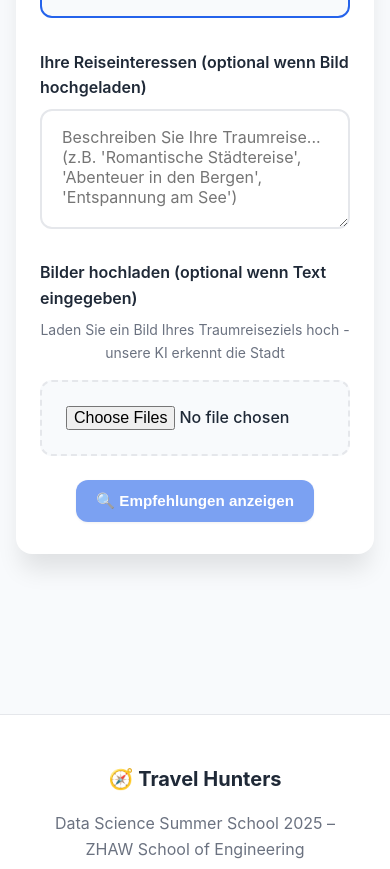
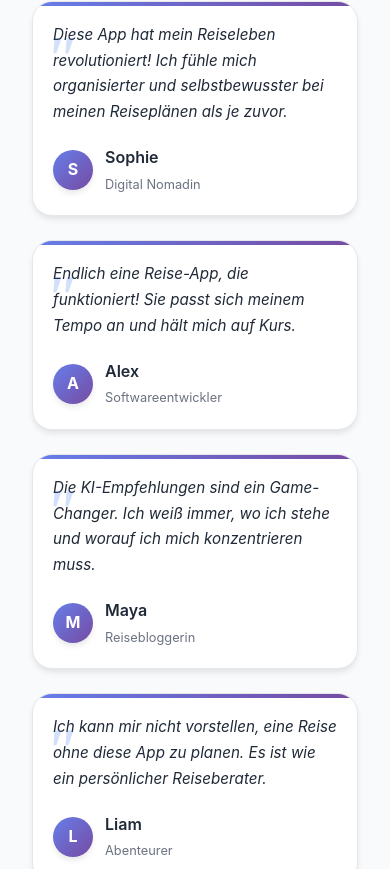
Before and after one commit to daai25/TravelHunters, a React (Create React App) app in the folder travelhunters-frontend/: page / in a window 390 px wide. Shown: the part 3934-4803 px from the top of the page. Built offline with nearby package versions, Linux system fonts and the light colour scheme.

Commit message:
feat: Add testimonials section with responsive design and dark mode support

```diff
--- a/travelhunters-frontend/src/App.css
+++ b/travelhunters-frontend/src/App.css
@@ -1,4 +1,4 @@
-/* Professional TravelHunters CSS with Image Upload Support */
+/* Professional TravelHunters CSS with Image Upload Support & Testimonials */
 :root {
   --primary-color: #2563eb;
   --primary-hover: #1d4ed8;
@@ -392,6 +392,118 @@ textarea {
   line-height: 1.2;
 }
 
+/* Testimonials Section */
+.testimonials-container {
+  max-width: 1200px;
+  margin: 0 auto;
+  padding: 0 2rem;
+}
+
+.testimonials-grid {
+  display: grid;
+  grid-template-columns: repeat(auto-fit, minmax(350px, 1fr));
+  gap: 2rem;
+  margin-top: 3rem;
+}
+
+.testimonial-card {
+  background: var(--bg-light);
+  border-radius: 20px;
+  padding: 2rem;
+  box-shadow: var(--shadow-medium);
+  border: 1px solid var(--border-color);
+  transition: all 0.3s ease;
+  position: relative;
+  overflow: hidden;
+}
+
+.testimonial-card::before {
+  content: "";
+  position: absolute;
+  top: 0;
+  left: 0;
+  right: 0;
+  height: 4px;
+  background: var(--gradient-primary);
+}
+
+.testimonial-card:hover {
+  transform: translateY(-5px);
+  box-shadow: var(--shadow-large);
+}
+
+.testimonial-text {
+  font-size: 1.125rem;
+  line-height: 1.7;
+  color: var(--text-dark);
+  margin-bottom: 1.5rem;
+  font-style: italic;
+  position: relative;
+}
+
+.testimonial-text::before {
+  content: '"';
+  font-size: 4rem;
+  color: var(--primary-color);
+  opacity: 0.2;
+  position: absolute;
+  top: -1rem;
+  left: -0.5rem;
+  font-family: Georgia, serif;
+}
+
+.user-info {
+  display: flex;
+  align-items: center;
+  gap: 1rem;
+}
+
+.user-avatar {
+  width: 50px;
+  height: 50px;
+  border-radius: 50%;
+  background: var(--gradient-primary);
+  display: flex;
+  align-items: center;
+  justify-content: center;
+  font-weight: 700;
+  font-size: 1.25rem;
+  color: white;
+  box-shadow: var(--shadow-medium);
+  flex-shrink: 0;
+}
+
+.user-details h3 {
+  font-size: 1.125rem;
+  font-weight: 600;
+  color: var(--text-dark);
+  margin-bottom: 0.25rem;
+}
+
+.user-details p {
+  color: var(--text-light);
+  font-size: 0.875rem;
+  margin: 0;
+}
+
+/* Dark mode support for testimonials */
+.app.dark .testimonial-card {
+  background: var(--bg-light);
+  border-color: var(--border-color);
+}
+
+.app.dark .testimonial-text {
+  color: var(--text-dark);
+}
+
+.app.dark .user-details h3 {
+  color: var(--text-dark);
+}
+
+.app.dark .user-details p {
+  color: var(--text-light);
+}
+
 /* Cards Grid */
 .cards {
   display: grid;
@@ -575,6 +687,31 @@ footer {
   .preview-image {
     height: 100px;
   }
+
+  /* Testimonials responsive */
+  .testimonials-container {
+    padding: 0 1rem;
+  }
+
+  .testimonials-grid {
+    grid-template-columns: 1fr;
+    gap: 1.5rem;
+    margin-top: 2rem;
+  }
+
+  .testimonial-card {
+    padding: 1.5rem;
+  }
+
+  .testimonial-text {
+    font-size: 1rem;
+  }
+
+  .user-avatar {
+    width: 45px;
+    height: 45px;
+    font-size: 1.125rem;
+  }
 }
 
 @media (max-width: 480px) {
@@ -598,6 +735,34 @@ footer {
   .image-grid {
     grid-template-columns: repeat(auto-fill, minmax(100px, 1fr));
   }
+
+  /* Testimonials mobile */
+  .testimonial-card {
+    padding: 1.25rem;
+  }
+
+  .testimonial-text {
+    font-size: 0.95rem;
+    margin-bottom: 1.25rem;
+  }
+
+  .user-info {
+    gap: 0.75rem;
+  }
+
+  .user-avatar {
+    width: 40px;
+    height: 40px;
+    font-size: 1rem;
+  }
+
+  .user-details h3 {
+    font-size: 1rem;
+  }
+
+  .user-details p {
+    font-size: 0.8rem;
+  }
 }
 
 /* Animations */
--- a/travelhunters-frontend/src/App.js
+++ b/travelhunters-frontend/src/App.js
@@ -25,7 +25,6 @@ function App() {
       const isScrolled = window.scrollY > 50;
       setScrolled(isScrolled);
     };
-
     window.addEventListener("scroll", handleScroll);
     return () => window.removeEventListener("scroll", handleScroll);
   }, []);
@@ -244,7 +243,6 @@ function App() {
         modifiedQuery: data.query.modified
       });
     }
-
     if (data.hotel_recommendations && data.hotel_recommendations.length > 0) {
       setRecommendations(formatHotelRecommendations(data.hotel_recommendations));
     }
@@ -541,6 +539,100 @@ function App() {
           </div>
         </section>
 
+        {/* User Experience / Testimonials Section */}
+        <section id="testimonials-section" className="section">
+          <div className="testimonials-container">
+            <h2 className="section-title">
+              {language === "de"
+                ? "TravelHunters wird geliebt von den besten Reisenden weltweit"
+                : "TravelHunters is loved by the best travelers around the world"
+              }
+            </h2>
+
+            <div className="testimonials-grid">
+              <div className="testimonial-card">
+                <div className="testimonial-text">
+                  {language === "de"
+                    ? "Diese App hat mein Reiseleben revolutioniert! Ich fühle mich organisierter und selbstbewusster bei meinen Reiseplänen als je zuvor."
+                    : "This app has revolutionized my travel life! I feel more organized and confident in my travel plans than ever before."
+                  }
+                </div>
+                <div className="user-info">
+                  <div className="user-avatar">S</div>
+                  <div className="user-details">
+                    <h3>Sophie</h3>
+                    <p>{language === "de" ? "Digital Nomadin" : "Digital Nomad"}</p>
+                  </div>
+                </div>
+              </div>
+
+              <div className="testimonial-card">
+                <div className="testimonial-text">
+                  {language === "de"
+                    ? "Endlich eine Reise-App, die funktioniert! Sie passt sich meinem Tempo an und hält mich auf Kurs."
+                    : "Finally, a travel app that works for me! It adjusts to my pace and keeps me on track."
+                  }
+                </div>
+                <div className="user-info">
+                  <div className="user-avatar">A</div>
+                  <div className="user-details">
+                    <h3>Alex</h3>
+                    <p>{language === "de" ? "Softwareentwickler" : "Software Developer"}</p>
+                  </div>
+                </div>
+              </div>
+
+              <div className="testimonial-card">
+                <div className="testimonial-text">
+                  {language === "de"
+                    ? "Die KI-Empfehlungen sind ein Game-Changer. Ich weiß immer, wo ich stehe und worauf ich mich konzentrieren muss."
+                    : "The AI recommendations are a game-changer. I always know where I stand and what I need to focus on."
+                  }
+                </div>
+                <div className="user-info">
+                  <div className="user-avatar">M</div>
+                  <div className="user-details">
+                    <h3>Maya</h3>
+                    <p>{language === "de" ? "Reisebloggerin" : "Travel Blogger"}</p>
+                  </div>
+                </div>
+              </div>
+
+              <div className="testimonial-card">
+                <div className="testimonial-text">
+                  {language === "de"
+                    ? "Ich kann mir nicht vorstellen, eine Reise ohne diese App zu planen. Es ist wie ein persönlicher Reiseberater."
+                    : "I can't imagine planning a trip without this. It's like having a personal travel advisor."
+                  }
+                </div>
+                <div className="user-info">
+                  <div className="user-avatar">L</div>
+                  <div className="user-details">
+                    <h3>Liam</h3>
+                    <p>{language === "de" ? "Abenteurer" : "Adventure Seeker"}</p>
+                  </div>
+                </div>
+              </div>
+
+              <div className="testimonial-card">
+                <div className="testimonial-text">
+                  {language === "de"
+                    ? "Das Beste ist, wie stressfrei die Planung wird. Meine Reiseerfahrungen waren noch nie so gut!"
+                    : "The best part is how stress-free it makes planning. My travel experiences have never been better!"
+                  }
+                </div>
+                <div className="user-info">
+                  <div className="user-avatar">E</div>
+                  <div className="user-details">
+                    <h3>Emma</h3>
+                    <p>{language === "de" ? "Fotografin" : "Photographer"}</p>
+                  </div>
+                </div>
+              </div>
+            </div>
+          </div>
+        </section>
+
         {/* Search Section */}
         <section id="search-section" className="section">
           <div className="search-section">
```
